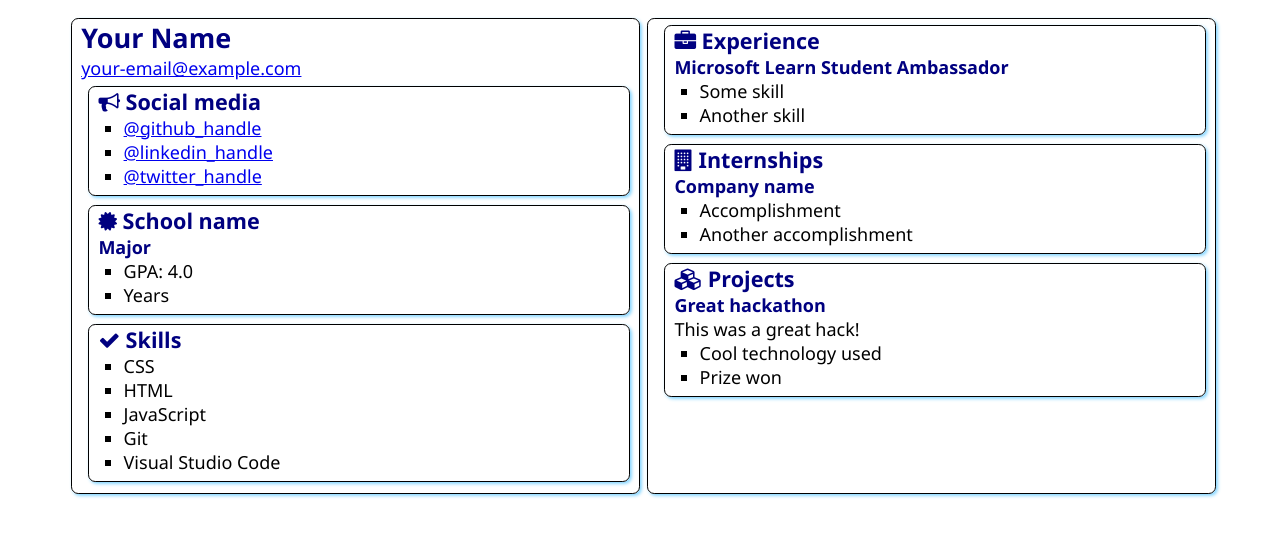
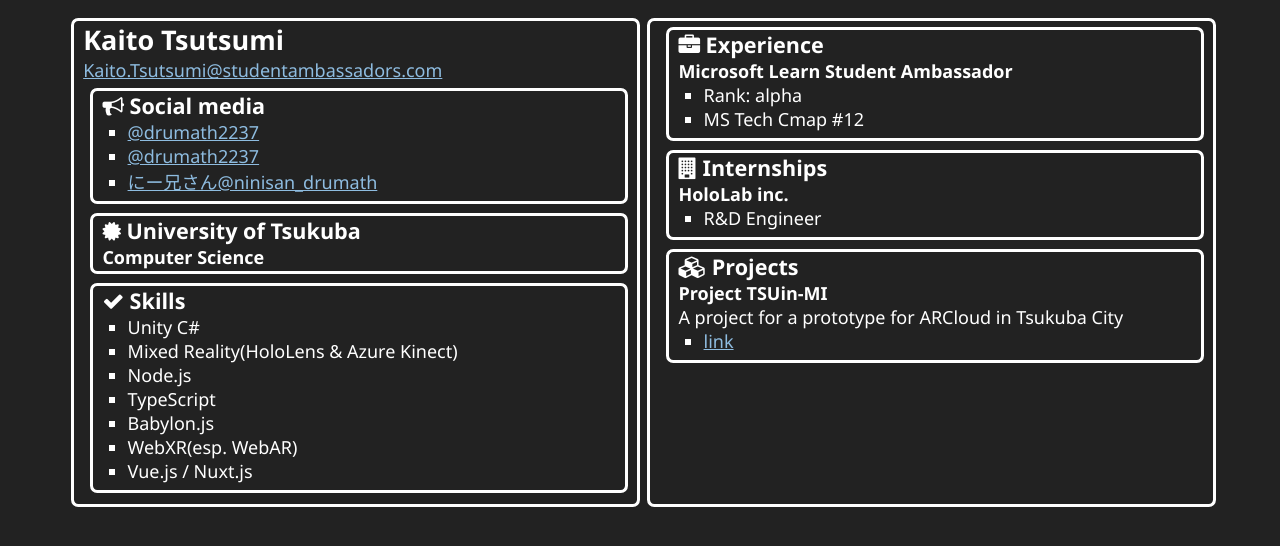
Before and after one commit to drumath2237/SATechnicalOnboarding, a plain HTML site: page src/index.html in a window 1280 px wide. Drawn offline with Linux system fonts and the light colour scheme.

Commit message:
:sparkles: update my personal info

```diff
--- a/src/index.html
+++ b/src/index.html
@@ -1,5 +1,6 @@
 <!DOCTYPE html>
 <html lang="en">
+
 <head>
     <meta charset="UTF-8">
     <meta http-equiv="X-UA-Compatible" content="IE=edge">
@@ -9,11 +10,12 @@
     <link rel="stylesheet" href="style.css">
     <link rel="stylesheet" href="https://cdnjs.cloudflare.com/ajax/libs/font-awesome/4.7.0/css/font-awesome.min.css">
 </head>
+
 <body>
     <main>
         <article class="box">
-            <h1>Your Name</h1>
-            <div><a href="mailto:your.email@example.com">your-email@example.com</a></div>
+            <h1>Kaito Tsutsumi</h1>
+            <div><a href="mailto:Kaito.Tsutsumi@studentambassadors.com">Kaito.Tsutsumi@studentambassadors.com</a></div>
 
             <section class="box">
                 <h2>
@@ -21,9 +23,9 @@
                     Social media
                 </h2>
                 <ul>
-                    <li><a href="https://github.com/<handle>">@github_handle</a></li>
-                    <li><a href="https://linkedin.com/in/<handle>">@linkedin_handle</a></li>
-                    <li><a href="https://twitter.com/<handle>">@twitter_handle</a></li>
+                    <li><a href="https://github.com/drumath2237">@drumath2237</a></li>
+                    <li><a href="https://linkedin.com/in/drumath2237/">@drumath2237</a></li>
+                    <li><a href="https://twitter.com/ninisan_drumath">にー兄さん@ninisan_drumath</a></li>
                 </ul>
             </section>
 
@@ -31,13 +33,9 @@
                 <div class="education">
                     <h2>
                         <i class="fa fa-certificate" aria-hidden="true"></i>
-                        School name
+                        University of Tsukuba
                     </h2>
-                    <h3>Major</h3>
-                    <ul>
-                        <li>GPA: 4.0</li>
-                        <li>Years</li>
-                    </ul>
+                    <h3>Computer Science</h3>
                 </div>
             </section>
 
@@ -47,11 +45,13 @@
                     Skills
                 </h2>
                 <ul>
-                    <li>CSS</li>
-                    <li>HTML</li>
-                    <li>JavaScript</li>
-                    <li>Git</li>
-                    <li>Visual Studio Code</li>
+                    <li>Unity C#</li>
+                    <li>Mixed Reality(HoloLens & Azure Kinect)</li>
+                    <li>Node.js</li>
+                    <li>TypeScript</li>
+                    <li>Babylon.js</li>
+                    <li>WebXR(esp. WebAR)</li>
+                    <li>Vue.js / Nuxt.js</li>
                 </ul>
             </section>
         </article>
@@ -63,8 +63,8 @@
                 </h2>
                 <h3>Microsoft Learn Student Ambassador</h3>
                 <ul>
-                    <li>Some skill</li>
-                    <li>Another skill</li>
+                    <li>Rank: alpha</li>
+                    <li>MS Tech Cmap #12</li>
                 </ul>
             </section>
             <section class="box">
@@ -73,10 +73,9 @@
                     Internships
                 </h2>
 
-                <h3>Company name</h3>
+                <h3>HoloLab inc.</h3>
                 <ul>
-                    <li>Accomplishment</li>
-                    <li>Another accomplishment</li>
+                    <li>R&D Engineer</li>
                 </ul>
             </section>
             <section class="box">
@@ -85,15 +84,15 @@
                     Projects
                 </h2>
 
-                <h3>Great hackathon</h3>
-                <div>This was a great hack!</div>
+                <h3>Project TSUin-MI</h3>
+                <div style="color: white;">A project for a prototype for ARCloud in Tsukuba City</div>
                 <ul>
-                    <li>Cool technology used</li>
-                    <li>Prize won</li>
+                    <li><a href="https://scrapbox.io/project-TSUin-MI/">link</a></li>
                 </ul>
             </section>
         </article>
 
     </main>
 </body>
+
 </html>
--- a/src/style.css
+++ b/src/style.css
@@ -2,7 +2,7 @@
     font-family: 'Segoe UI', Tahoma, Geneva, Verdana, sans-serif;
     font-size: 18px;
     margin: 1% 5%;
-    background-color:E6F7FF;
+    background-color: #222222;
 }
 
 main {
@@ -12,35 +12,40 @@
 
 
 .box {
-    box-shadow: .1em .1em .2em #80D4FF;
     border-radius: .4em;
-    border-width: .01em;
+    border-width: 0.2em;
     border-style: solid;
+    border-color: white;
     margin-left: .4em;
     padding: .0em .5em .1em .5em;
     margin-bottom: .5em;
     margin-top: .3em;
 }
 
+a{
+    color: rgb(142, 188, 224);
+}
+
 h1 {
-    color: navy;
+    color: white;
     margin: 0em;
     display: block;
 }
 
 h2 {
-    color: navy;
+    color: white;
     font-size: 1.2em;
     margin: 0em;
 }
 
 h3 {
-    color: navy;
+    color: white;
     font-size: 1em;
     margin: 0em;
 }
 
 ul {
+    color: white;
     margin: 0em 0em .3em 0em;
     list-style-type: square;
     padding-left: 1.4em;
```
